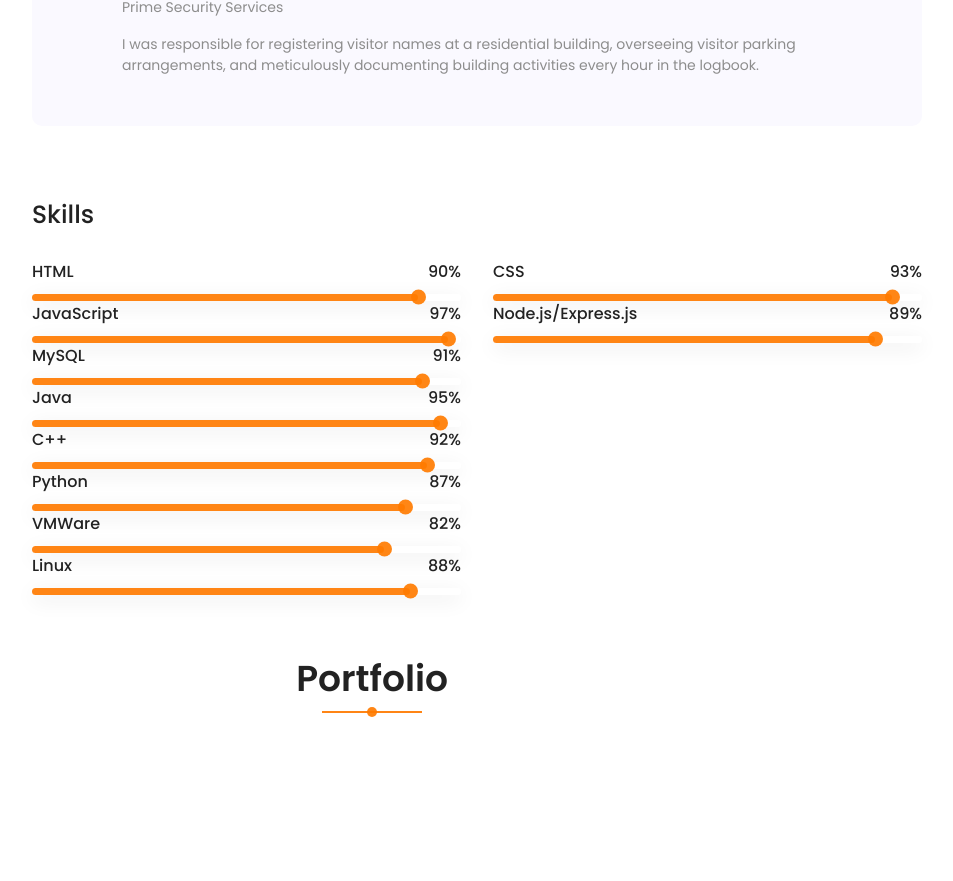
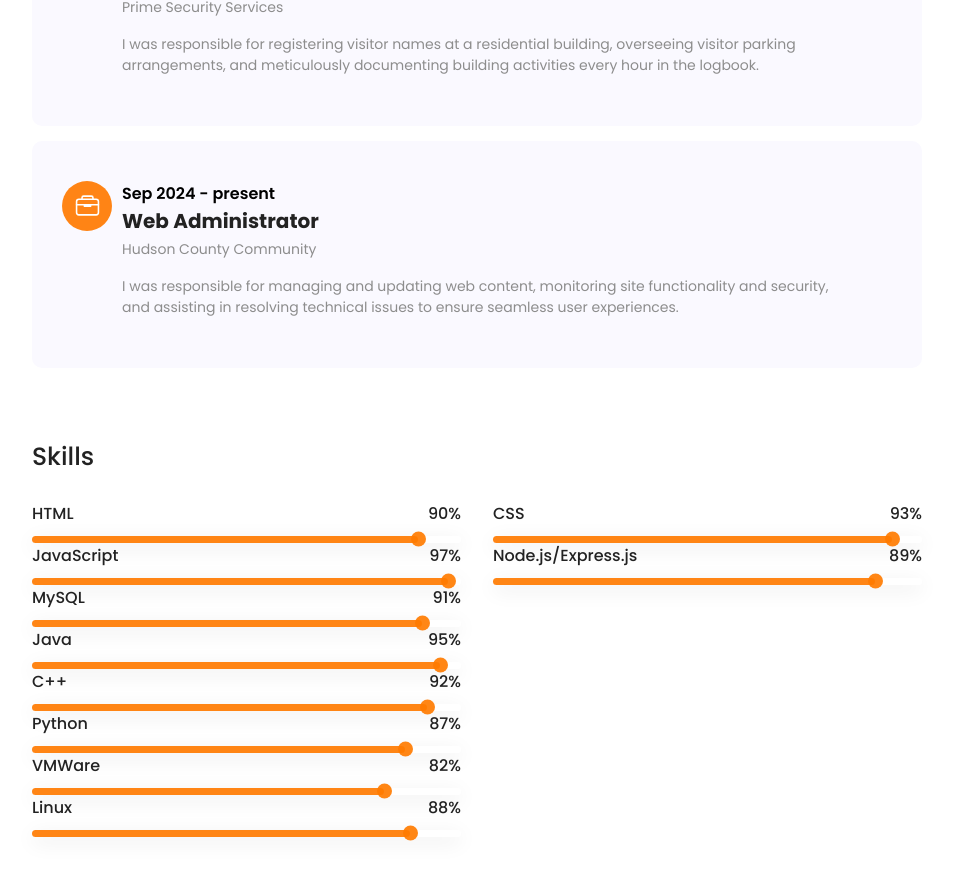
Before and after one commit to BerlinRivas/portfolio, a React (Vite) app: page / in a window 1280 px wide. Shown: the part 2218-3099 px from the top of the page, without its empty margins (268-1221 px from the left). Built offline with nearby package versions, Linux system fonts and the light colour scheme; grey boxes are pictures that could not be loaded.

Commit message:
Updated my experience

```diff
--- a/src/components/Home.jsx
+++ b/src/components/Home.jsx
@@ -251,12 +251,27 @@ export default function Home() {
                                     <div class="resume_wrap-icon">
                                         <ion-icon name="briefcase-outline"></ion-icon>
                                     </div>
+
                                     <div class="resume_wrap-content">
                                         <span class="date">Feb 2024 - present</span>
                                         <h4>Unarmed Security Guard</h4>
                                         <span class="position">Prime Security Services</span>
                                         <p>
                                         I was responsible for registering visitor names at a residential building, overseeing visitor parking arrangements, and meticulously documenting building activities every hour in the logbook.
+                                        </p>
+                                    </div>
+                                </div>
+                                <div class="resume_wrap">
+                                    <div class="resume_wrap-icon">
+                                        <ion-icon name="briefcase-outline"></ion-icon>
+                                    </div>
+
+                                    <div class="resume_wrap-content">
+                                        <span class="date">Sep 2024 - present</span>
+                                        <h4>Web Administrator</h4>
+                                        <span class="position">Hudson County Community</span>
+                                        <p>
+                                        I was responsible for managing and updating web content, monitoring site functionality and security, and assisting in resolving technical issues to ensure seamless user experiences.
                                         </p>
                                     </div>
                                 </div>
```
Also changed, not shown: 1 other file (tests, documents, lock files or other folders).
